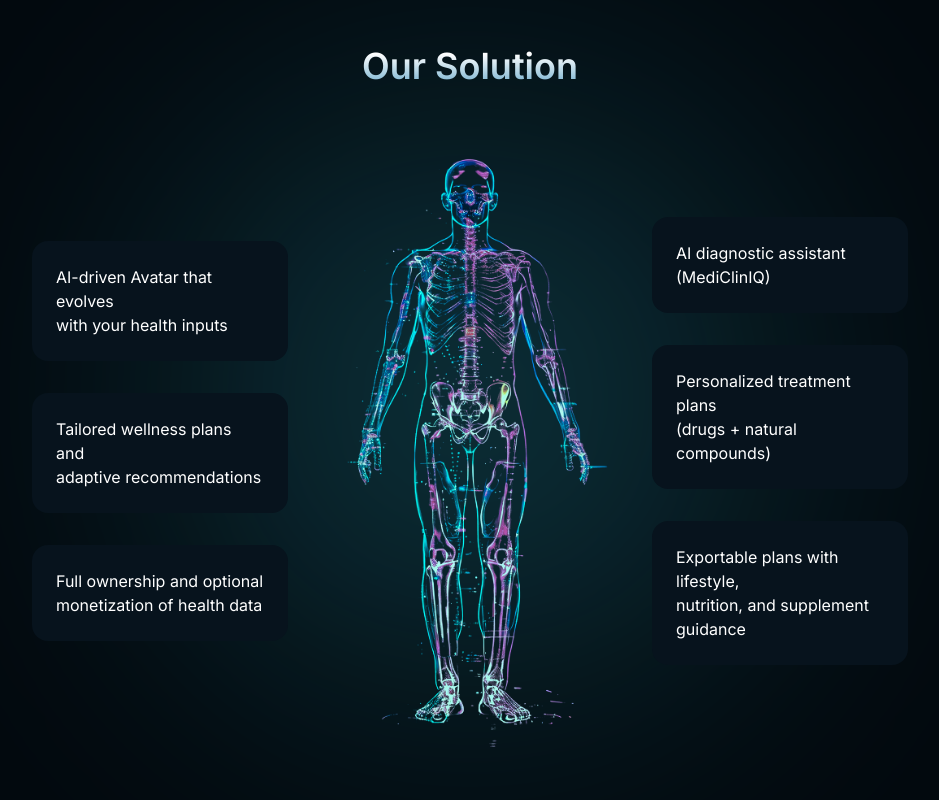
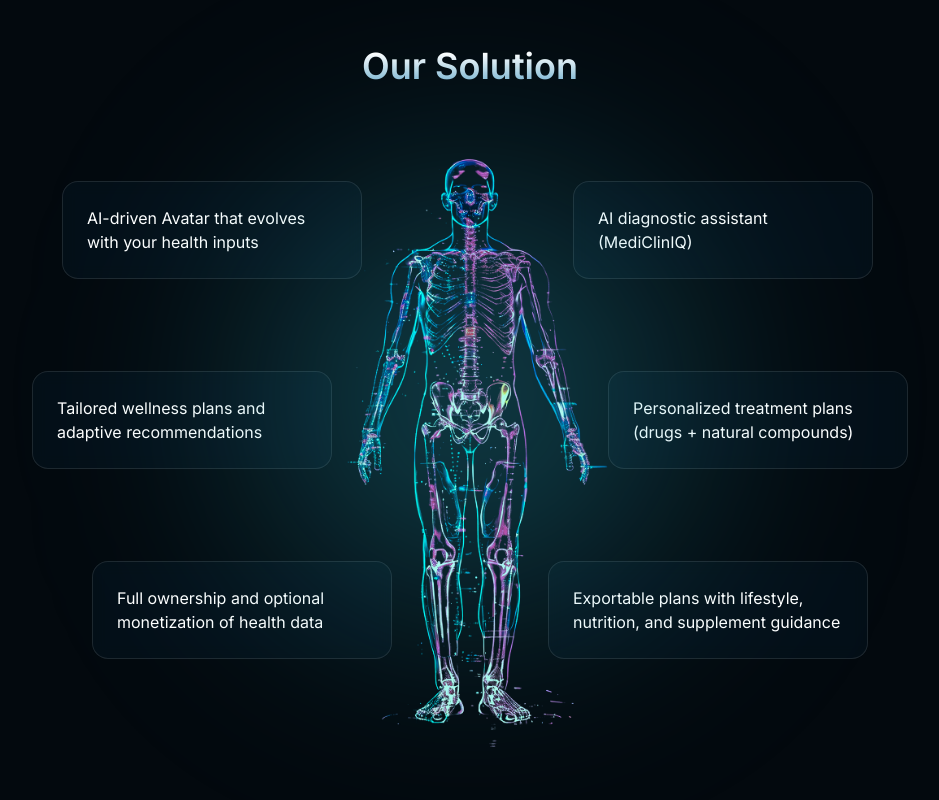
Before and after one commit to ztadic979/AvatarisAI, a Next.js app: page / in a window 1280 px wide. Shown: the part 1900-2700 px from the top of the page, without its empty margins (170-1109 px from the left). Built offline with nearby package versions, Linux system fonts and the light colour scheme.

Commit message:
skeleton ui

```diff
--- a/src/app/page.tsx
+++ b/src/app/page.tsx
@@ -201,7 +201,7 @@ export default function HomePage() {
     return () => observers.forEach((o) => o.disconnect());
   }, []);
   return (
-    <div className="min-h-screen " style={{ backgroundColor: "#03090E" }}>
+    <div className="min-h-screen" style={{ backgroundColor: "#03090E" }}>
       {/* Hero Section */}
       <section className="relative min-h-screen flex flex-col justify-center items-center px-4">
         <header className="absolute top-10 left-20 right-0 p-6">
@@ -442,16 +442,16 @@ export default function HomePage() {
 
       {/* Our Solution Section */}
 
-      <section className="relative  py-16 px-4 sm:px-6 lg:px-8">
+      <section className="relative py-16 px-4 sm:px-6 lg:px-8">
         {/* Background blur circle */}
         <div className="absolute inset-0 flex justify-center items-center">
           <div
-            className="rounded-full"
+            className="rounded-full relative z-15"
             style={{
-              width: "510px",
-              height: "510px",
+              width: "420px",
+              height: "420px",
               backgroundColor: "#30BED44D",
-              filter: "blur(150px)",
+              filter: "blur(120px)",
             }}
           />
         </div>
@@ -467,20 +467,50 @@ export default function HomePage() {
           >
             Our Solution
           </h2>
-          <div className="flex flex-col md:flex-row items-center justify-center md:space-x-8 space-y-8 md:space-y-0">
-            {/* Left Column Cards */}
-            <div className="flex flex-col space-y-8">
-              <div className="bg-[#07131D] rounded-2xl p-6 w-64 text-left ">
+
+          <div className="relative flex flex-col md:flex-row items-center justify-center space-y-8 md:space-y-0">
+            {/* Left Column Cards - positioned to follow skeleton contours */}
+            <div className="absolute left-0 md:left-1/4 transform md:-translate-x-full md:-translate-x-20 z-10">
+              {/* Top card - head level */}
+              <div
+                className="rounded-2xl p-6 w-[300px] text-left backdrop-blur-sm absolute"
+                style={{
+                  backgroundColor: "rgba(7, 19, 29, 0.7)",
+                  border: "1px solid rgba(255, 255, 255, 0.1)",
+                  top: "-260px",
+                  left: "-120px",
+                }}
+              >
                 AI-driven Avatar that evolves
                 <br />
                 with your health inputs
               </div>
-              <div className="bg-[#07131D] rounded-2xl p-6 w-64 text-left ">
+
+              {/* Middle card - torso level */}
+              <div
+                className="rounded-2xl p-6 w-[300px] text-left backdrop-blur-sm absolute"
+                style={{
+                  backgroundColor: "rgba(7, 19, 29, 0.7)",
+                  border: "1px solid rgba(255, 255, 255, 0.1)",
+                  top: "-70px",
+                  left: "-150px",
+                }}
+              >
                 Tailored wellness plans and
                 <br />
                 adaptive recommendations
               </div>
-              <div className="bg-[#07131D] rounded-2xl p-6 w-64 text-left ">
+
+              {/* Bottom card - lower body level */}
+              <div
+                className="rounded-2xl p-6 w-[300px] text-left backdrop-blur-sm absolute"
+                style={{
+                  backgroundColor: "rgba(7, 19, 29, 0.7)",
+                  border: "1px solid rgba(255, 255, 255, 0.1)",
+                  top: "120px",
+                  left: "-90px",
+                }}
+              >
                 Full ownership and optional
                 <br />
                 monetization of health data
@@ -488,23 +518,52 @@ export default function HomePage() {
             </div>
 
             {/* Center Skeleton Image */}
-            <div className="relative">
+            <div className="relative z-20">
               <Image src={skeleton} alt="Skeleton" width={300} height={600} />
             </div>
 
-            {/* Right Column Cards */}
-            <div className="flex flex-col space-y-8 ">
-              <div className="bg-[#07131D] rounded-2xl p-6 w-64 text-left ">
+            {/* Right Column Cards - positioned to follow skeleton contours */}
+            <div className="absolute right-0 md:right-1/4 transform md:translate-x-full md:translate-x-20 z-10">
+              {/* Top card - head level */}
+              <div
+                className="rounded-2xl w-[300px] p-6  text-left backdrop-blur-sm absolute"
+                style={{
+                  backgroundColor: "rgba(7, 19, 29, 0.7)",
+                  border: "1px solid rgba(255, 255, 255, 0.1)",
+                  top: "-260px",
+                  right: "-115px",
+                }}
+              >
                 AI diagnostic assistant
                 <br />
                 (MediClinIQ)
               </div>
-              <div className="bg-[#07131D] rounded-2xl p-6 w-64 text-left ">
+
+              {/* Middle card - torso level */}
+              <div
+                className="rounded-2xl p-6 w-[300px] text-left backdrop-blur-sm absolute"
+                style={{
+                  backgroundColor: "rgba(7, 19, 29, 0.7)",
+                  border: "1px solid rgba(255, 255, 255, 0.1)",
+                  top: "-70px",
+                  right: "-150px",
+                }}
+              >
                 Personalized treatment plans
                 <br />
                 (drugs + natural compounds)
               </div>
-              <div className="bg-[#07131D] rounded-2xl p-6 w-64 text-left">
+
+              {/* Bottom card - lower body level */}
+              <div
+                className="rounded-2xl p-6 w-[320px] text-left backdrop-blur-sm absolute"
+                style={{
+                  backgroundColor: "rgba(7, 19, 29, 0.7)",
+                  border: "1px solid rgba(255, 255, 255, 0.1)",
+                  top: "120px",
+                  right: "-110px",
+                }}
+              >
                 Exportable plans with lifestyle,
                 <br />
                 nutrition, and supplement guidance
@@ -514,7 +573,11 @@ export default function HomePage() {
         </div>
       </section>
 
-      <section className="py-16 px-6 lg:px-8 z-5">
+      <section
+        className="py-16 px-6 lg:px-8 z-5"
+        style={{ scrollSnapType: "y mandatory" }}
+        data-tabs-section
+      >
         <div className="max-w-6xl mx-auto text-white">
           <h2
             className="text-4xl font-semibold mb-10"
@@ -528,7 +591,6 @@ export default function HomePage() {
           </h2>
           <div className="space-y-12">
             {tabs.map((tab, i) => (
-              // 1) Attach a ref to each top‐level wrapper
               <div
                 key={tab.key}
                 ref={(el) => {
@@ -536,10 +598,10 @@ export default function HomePage() {
                 }}
                 className="flex mb-1"
               >
-                {/* your left border + label */}
+                {/* Left border - dynamic height based on active state */}
                 <div
                   className={`border-l-2 transition-colors duration-500 ${
-                    active === tab.key ? "border-[#534896]" : "border-gray-600"
+                    active === tab.key ? "border-[#534896]" : "border-gray-700"
                   }`}
                 />
                 <div className="ml-6 w-full">
@@ -554,7 +616,7 @@ export default function HomePage() {
                     {/* {tab.label} */}
                   </button>
 
-                  {/* 2) The exact same collapse logic you had */}
+                  {/* Collapsible content */}
                   <div
                     className={`overflow-hidden transition-[max-height,opacity] duration-700 ease-in-out ${
                       active === tab.key
@@ -605,7 +667,6 @@ export default function HomePage() {
                       </div>
                     </div>
                   </div>
-                  {/* end collapse */}
                 </div>
               </div>
             ))}
```
